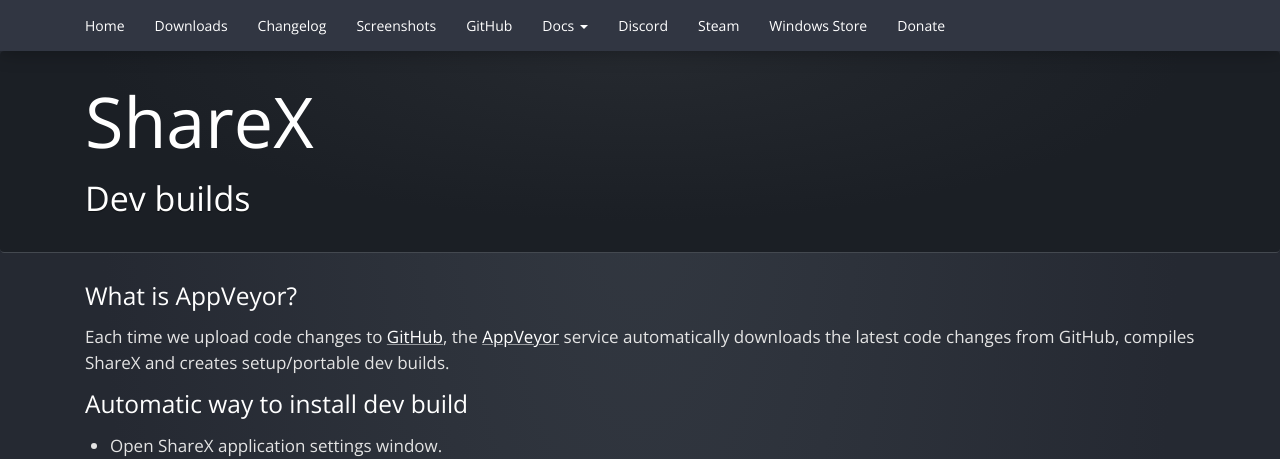
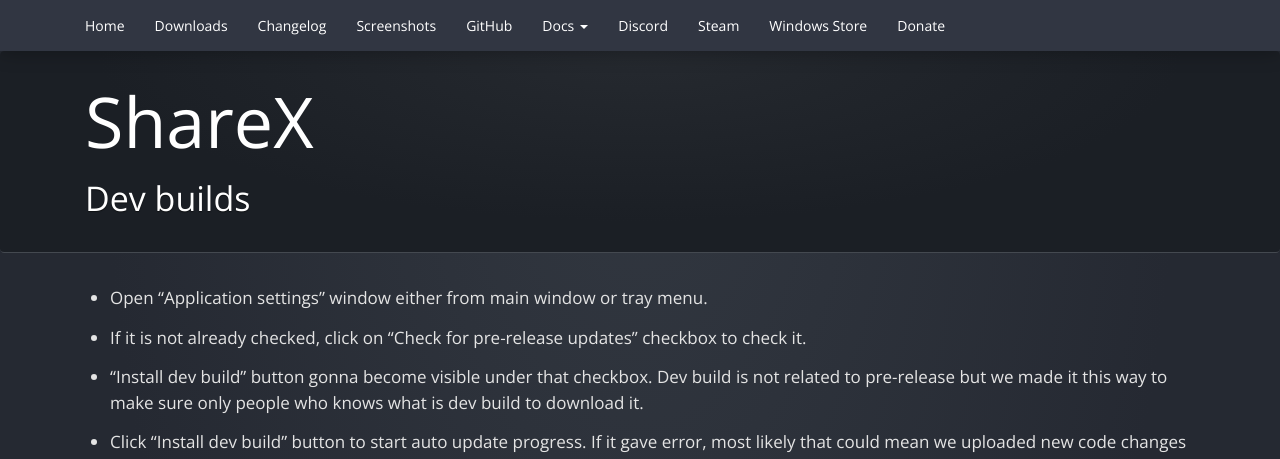
Before and after one commit to ShareX/sharex.github.io, a Jekyll site: the page built from docs/dev-builds.md, in a window 1280 px wide and 1400 px high. Shown: the top 459 px of the window. Built offline with Jekyll 4.4.1, drawn with Linux system fonts in a browser that asks for light colours; nearby versions of some CDN libraries; some of the changed text lies outside the part shown.

Commit message:
Update dev builds page

```diff
--- a/docs/dev-builds.md
+++ b/docs/dev-builds.md
@@ -3,34 +3,14 @@
 title: Dev builds
 ---
 
-### What is AppVeyor?
+* Open "Application settings" window either from main window or tray menu.
 
-Each time we upload code changes to [GitHub](https://github.com/ShareX/ShareX), the [AppVeyor](https://www.appveyor.com) service automatically downloads the latest code changes from GitHub, compiles ShareX and creates setup/portable dev builds.
+* If it is not already checked, click on "Check for pre-release updates" checkbox to check it.
 
-### Automatic way to install dev build
+* "Install dev build" button gonna become visible under that checkbox. Dev build is not related to pre-release but we made it this way to make sure only people who knows what is dev build to download it.
 
-* Open ShareX application settings window.
+* Click "Install dev build" button to start auto update progress. If it gave error, most likely that could mean we uploaded new code changes and setup is not compiled with latest changes yet or latest code base is failing to compile. So you can wait few minutes and try clicking install button again.
 
-* **Mouse middle click** (not left click) on pre-release checkbox to start auto update process:
+![](https://i.imgur.com/yBEIb8j.png)
 
-![](https://i.imgur.com/IY7ddmW.png)
-
-### Manual way to install dev build
-
-* Open our AppVeyor project page:
-
-[https://ci.appveyor.com/project/ShareX/sharex](https://ci.appveyor.com/project/ShareX/sharex)
-
-* Open release build page:
-
-![](https://i.imgur.com/wf8LqbR.png)
-
-* Open artifacts tab which contains all downloads:
-
-![](https://i.imgur.com/vrZxNLX.png)
-
-* Download and install preferred build from list:
-
-![](https://i.imgur.com/ezKu1M7.png)
-
-**Note: Dev builds can be unstable and must be used for testing purposes only.**
+**Please note, dev builds can be unstable and must be used for testing purposes only.**
```
